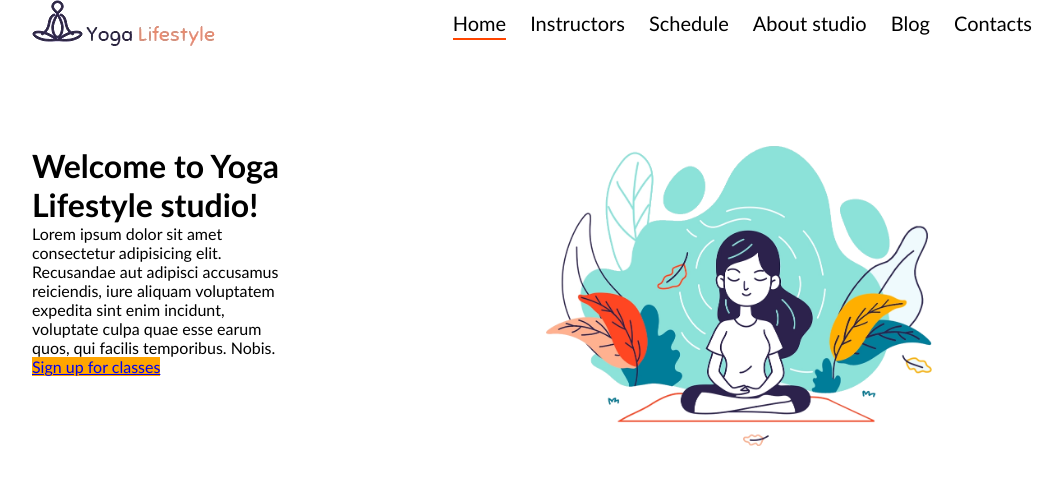
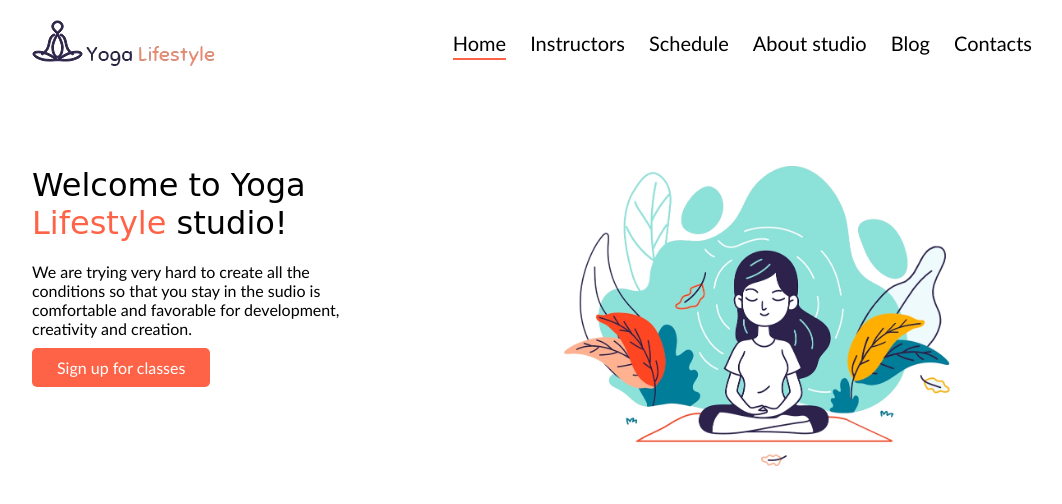
Before and after one commit to reginareg/4-yoga, a website: page index.html in a window 1280 px wide. Shown: the whole page, without its empty margins (108-1170 px from the left). Drawn offline with Linux system fonts and the light colour scheme.

Commit message:
Main heading style

```diff
--- a/css/main.css
+++ b/css/main.css
@@ -14,6 +14,7 @@ header,
     width: 1000px;
     margin-left: calc(50% - 500px);
     display: inline-block;
+    margin-top: 20px;
      }
 
  header > img {
@@ -37,28 +38,40 @@ nav > a {
     padding-bottom: 5px;
  }
  nav > a:hover {
-    color: orangered;
-    border-bottom: 2px solid orangered;
+    color: tomato;
+    border-bottom: 2px solid tomato;
  }
  nav >a:nth-child(1) {
-    border-bottom: 2px solid orangered;
+    border-bottom: 2px solid tomato;
  }
 body > main {
     margin-top: 100px;}
 
 main > div {
-    width: 35%;
+    width: 45%;
     float: left;
     padding-right: 10%;
 }
 h1 {
+   margin-bottom: 20px;
+   font-family: cursive;
+   font-weight: normal;
+}
+h1 > span {
+   color: tomato;
+}
 
-}
 p{
-
+   margin-bottom: 20px;
 }
 div > a{
-   background-color: orange;
+   padding: 10px;
+   padding-left: 25px;
+   padding-right: 25px;
+   color: white;
+   text-decoration: none;
+   background-color: tomato;
+   border-radius: 5px;
 
 }
 main > img{
@@ -66,5 +79,4 @@ main > img{
    float: left;
    height: 300px;
    object-fit: contain;
-   object-position: right;
 }
--- a/index.html
+++ b/index.html
@@ -22,8 +22,8 @@
       </header>
       <main>
           <div>
-              <h1>Welcome to Yoga Lifestyle studio!</h1>
-              <p>Lorem ipsum dolor sit amet consectetur adipisicing elit. Recusandae aut adipisci accusamus reiciendis, iure aliquam voluptatem expedita sint enim incidunt, voluptate culpa quae esse earum quos, qui facilis temporibus. Nobis.</p>
+              <h1>Welcome to Yoga <span>Lifestyle</span> studio!</h1>
+              <p>We are trying very hard to create all the conditions so that you stay in the sudio is comfortable and favorable for development, creativity and creation.</p>
               <a href="#">Sign up for classes</a>
           </div>
           <img src="./img/yoga-person.png" alt="Yoga person">
```
